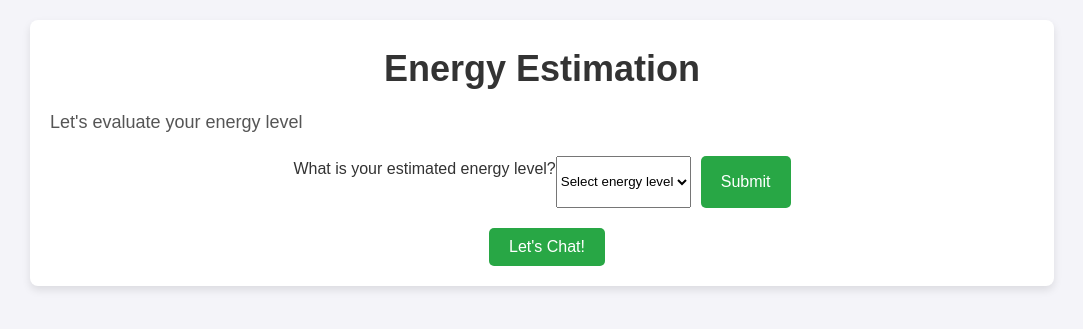
After one commit to ErgodicEntropy/Smart-Task-Manager, a Flask app: page /energy in a window 1280 px wide. The commit adds this page. Shown: the top 329 px of the page, without its empty margins (98-1181 px from the left). Run offline with Flask 3, Linux system fonts and the light colour scheme; some libraries are stand-ins or nearby versions.

Commit message:
fixed the input logic

```diff
--- a/main.py
+++ b/main.py
@@ -1,52 +1,59 @@
-# Flask Tutorial
 
 import os
+import sys
 # from requests import request
-from flask import Flask, render_template, url_for, request, redirect
+from flask import Flask, render_template, url_for, request, redirect, session, flash
 from flask_sqlalchemy import SQLAlchemy
 from datetime import datetime
 
-# X = os.getcwd()
-# app = Flask(__name__, template_folder="template")
 app = Flask(__name__)
+app.secret_key = 'Jesus_Is_Lord'  # Required for using sessions
 
 basedir = os.path.abspath(os.path.dirname(__file__))
-
 X = os.getcwd()
 
-# Set the database URI with an absolute path (works cross-platform)
-# app.config['SQLALCHEMY_DATABASE_URI'] = f"sqlite:///{X}/test.db"
-
+# Database configuration
 app.config['SQLALCHEMY_DATABASE_URI'] = f"sqlite:///{os.path.join(X, 'test.db')}"
-
-# app.config['SQLALCHEMY_DATABASE_URI'] = f"sqlite:///{os.path.join(basedir, 'test.db')}"
-
-
 db = SQLAlchemy(app)
 
+# Task Logic
 class Todo(db.Model):
     id = db.Column(db.Integer, primary_key=True)
     content = db.Column(db.String(200), nullable=False)
     date = db.Column(db.DateTime, default=datetime.utcnow)
 
-
     def __repr__(self):
-        # return '<Task %r>' % self.id
         return f'<Task {self.id}>'
 
+# Energy Estimation Logic
+class Energy(db.Model):
+    id = db.Column(db.Integer, primary_key=True)
+    level = db.Column(db.String(200), nullable=False)
+    numeric_value = db.Column(db.Integer, nullable=False )
 
+    def energy_conversion(self):
+        ED = {
+            "Extremely High": 5,
+            "High": 4,
+            "Medium": 3,
+            "Low": 2,
+            "Extremely Low": 1
+        }
+        return ED.get(self.level, 0)
 
+# Create the database if it doesn't exist
 def create_db():
     if not os.path.exists("test.db"):
         with app.app_context():
             db.create_all()
-        print("Database created !")
+        print("Database created!")
 
 create_db()
 
-@app.route('/', methods=['POST','GET'])
+# Main route for managing tasks and energy level
+
+@app.route('/', methods=['POST', 'GET'])
 def index():
-    # return "Hey there"
     if request.method == 'POST':
         task_content = request.form['content']
         new_task = Todo(content=task_content)
@@ -55,42 +62,88 @@ def index():
             db.session.commit()
             return redirect('/')
         except:
-            return "there was an issue adding your task"
-    else:
-        # tasks = Todo.query.order_by(Todo.date).first()
-        tasks = Todo.query.order_by(Todo.date).all()
-        return render_template('index.html', tasks=tasks)
+            return "There was an issue adding your task"
 
+
+    tasks = Todo.query.order_by(Todo.date).all()
+    return render_template('index.html', tasks=tasks)
+
+@app.route('/finalize_tasks', methods=['POST'])
+def finalize_tasks():
+    return redirect('/energy')
+
+@app.route('/energy', methods=['POST', 'GET'])
+def energy():
+    if request.method == 'POST':
+        energy_level = request.form['energy']
+        energy_instance = Energy(level=energy_level)
+        numeric_value = energy_instance.energy_conversion()
+        new_energy = Energy(level=energy_level, numeric_value=numeric_value)
+        try:
+            db.session.add(new_energy)
+            db.session.commit()
+            session['energy_level'] = energy_level
+            session['numeric_energy_value'] = numeric_value  # Store numeric value in session for use in the app
+            flash(f'Energy level set to {energy_level} (numeric value: {numeric_value})', 'success')
+            # return redirect('/conversation')
+        except:
+            flash('There was an issue saving the energy level', 'error')
+            return redirect('/energy')
+
+    return render_template('energy.html')
+
+@app.route('/conversation', methods=['GET'])
+# Function to retrieve numeric energy value from the database
+def get_numeric_energy_value():
+    energy_messages = {
+    "Extremely High": "Wow, you're full of energy! You're ready to take on anything that comes your way. Keep up the great work!",
+    "High": "You're feeling energized and ready to tackle challenges! Let's keep the momentum going!",
+    "Medium": "You're in a good place—enough energy to stay productive without feeling drained. Keep it balanced!",
+    "Low": "It looks like you're running low on energy. Take a break and recharge, you'll be back at it in no time!",
+    "Extremely Low": "You're feeling really low on energy. It's time to rest and take care of yourself. Don't worry, you'll feel better soon!"
+                            }
+    # Retrieve the most recent energy record for the current session's energy level
+    energy = session.get('energy_level')
+    # energy = Energy.query.filter_by(level=session.get('energy_level')).order_by(Energy.id.desc()).first()
+
+    return render_template('conversation.html', energy=energy, energy_messages=energy_messages)
+
+# Delete task route
 @app.route('/delete/<int:id>')
-def Delete_Task(id):
-    task = Todo.query.get_or_404(id) #task to delete
+def delete_task(id):
+    task = Todo.query.get_or_404(id)
     try:
         db.session.delete(task)
         db.session.commit()
         return redirect('/')
     except:
-        return "there was an issue deleting your task"
+        return "There was an issue deleting your task"
 
-
-@app.route('/update/<int:id>', methods=['POST','GET'])
-def Update_Task(id):
+# Update task route
+@app.route('/update/<int:id>', methods=['POST', 'GET'])
+def update_task(id):
     task = Todo.query.get_or_404(id)
-    if request.method == "POST":
+    if request.method == 'POST':
         task.content = request.form['content']
         try:
             db.session.commit()
             return redirect('/')
         except:
-            return "there was an error updating your task"
-    else:
-        # tasks = Todo.query.order_by(Todo.date).all()
-        return render_template('update.html', task=task)
+            return "There was an error updating your task"
+    return render_template('update.html', task=task)
 
-if __name__ == "__main__":
+
+
+# Start the Flask app
+if __name__ == '__main__':
     app.run(debug=True)
 
 
-### REVIEW THE CODE
+
+
+
+
+### REVIEW THE CODE LLM PART
 
 
 # import streamlit as st
--- /dev/null
+++ b/templates/energy.html
@@ -0,0 +1,32 @@
+{% extends 'base.html' %}
+{% block head %}
+
+
+{% endblock %}
+{% block body %}
+<div class="content">
+    <h1 style="text-align:center">Energy Estimation</h1>
+    <p>Let's evaluate your energy level</p>
+
+    <!-- Energy Level Selection Form (Only if energy level is not set in session) -->
+    <form action="/energy" method="POST">
+        <label for="energylevel">What is your estimated energy level?</label>
+        <select id="energylevel" name="energy" required>
+            <option value="" disabled selected>Select energy level</option>
+            <option value="Extremely High">Extremely High</option>
+            <option value="High">High</option>
+            <option value="Medium">Medium</option>
+            <option value="Low">Low</option>
+            <option value="Extremely Low">Extremely Low</option>
+        </select>
+        <br><br>
+        <input type="submit" value="Submit">
+    </form>
+
+    <!-- Chat Conversation Form (to send user message) -->
+    <form action="/conversation" method="GET">
+        <input type="submit" value="Let's Chat!">
+    </form>
+
+</div>
+{% endblock %}
```
Also changed, not shown: templates/conversation.html (added, +33 -0 lines), templates/index.html (+14 -12 lines), README.md, diagrams/Logical Architecture.jpeg (renamed from diagrams/Logical Architecture (Level 1).jpeg).
